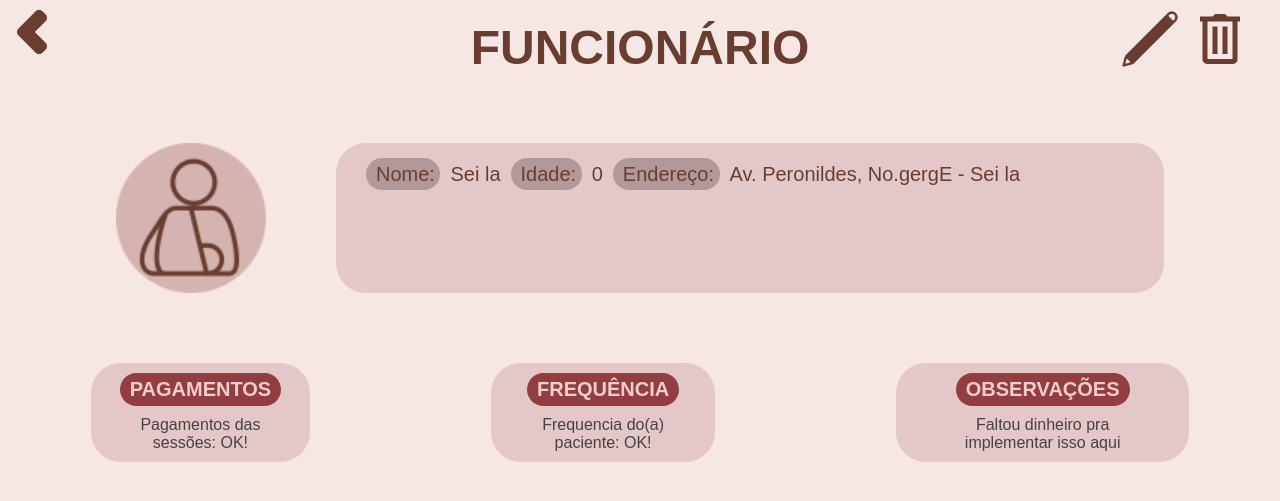
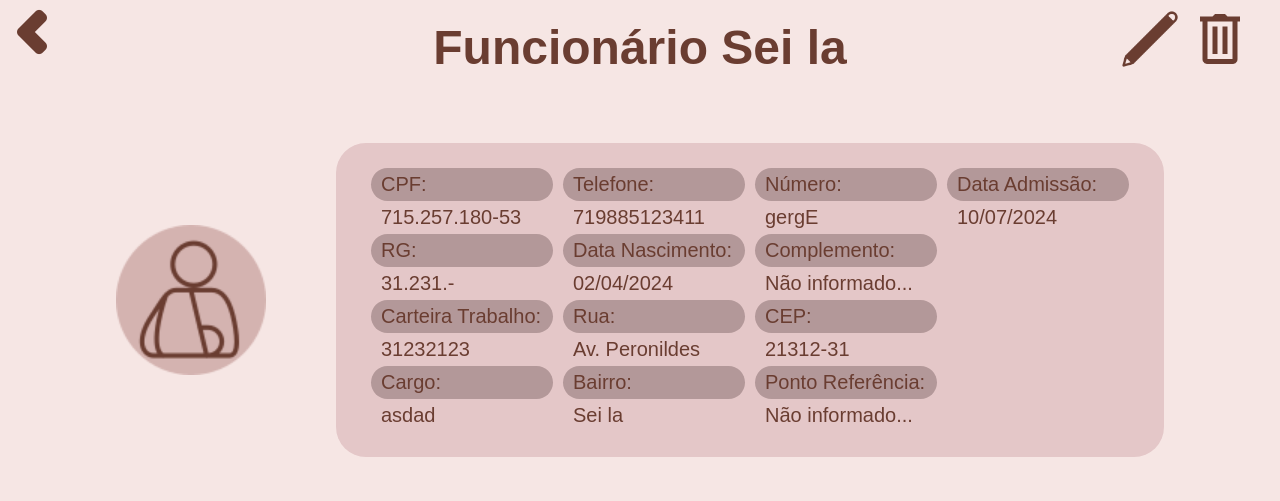
Before and after one commit to FabricioEllerSL/Clinica-Salutar, a Django app: page /funcionario/visualizar/1 in a window 1280 px wide. Shown: the part 71-572 px from the top of the page. Run offline with Django 5.2, Linux system fonts and the light colour scheme; a user stored in the database is signed in; data comes from the database, SQL or seed files in the repository.

Commit message:
refactor: nova pagina informacoes funcionario

```diff
--- a/funcionario/templates/funcionario/infos.html
+++ b/funcionario/templates/funcionario/infos.html
@@ -5,7 +5,7 @@
 
 <div style="display: flex;">
     <a href="{% url 'funcionario:display_funcionarios' %}" class="return-button"><img src="{% static 'home/imagens/chevron-left.png' %}" alt=""></a>
-    <h2 class="welcome-text">FUNCIONÁRIO</h2>
+    <h2 class="welcome-text">Funcionário {{ funcionario.nome }}</h2>
     <a href="{% url 'funcionario:edicao_funcionario' funcionario.id %}" style="position: absolute; right: 100px; top:80px;">
         <img src="{% static 'pacientes/imagens/editar-icon.png' %}" height="60" alt="">
     </a>
@@ -16,41 +16,74 @@
 
 <main>
     <!-- INFORMAÇÕES DO FUNCIONARIO -->
-    <div style="display: flex; justify-content: center; width: 100%; margin: 30px 0;">
+    <div style="display: flex; justify-content: center; align-items: center; width: 100%; margin: 30px 0;">
         <img src="{% static 'home/imagens/paciente-icon.png' %}" alt="" height="150">
         <div class="paciente-infos-container">
-            <div>
-                <h4 class="campos-paciente">Nome: </h4>
-                <h4 class="campos-paciente-dado">{{ funcionario.nome }}</h4>
+
+            <div class="paciente-infos-subcontainer">
+
+                <h4 class="campos-paciente campo-cpf">CPF: </h4>
+                <h4 class="campos-paciente-dado">{{ funcionario.cpf|slice:"0:3" }}.{{ funcionario.cpf|slice:"3:6" }}.{{ funcionario.cpf|slice:"6:9" }}-{{ funcionario.cpf|slice:"9:11" }}</h4>
+
+                <h4 class="campos-paciente">RG: </h4>
+                <h4 class="campos-paciente-dado">{{ funcionario.rg| slice:"0:2" }}.{{ funcionario.rg| slice:"2:5" }}.{{ funcionario.rg| slice:"5:8" }}-{{ funcionario.rg| slice:"8:" }}</h4>
+
+                <h4 class="campos-paciente">Carteira Trabalho: </h4>
+                <h4 class="campos-paciente-dado">{{ funcionario.num_cart_trab }}</h4>
+
+                <h4 class="campos-paciente">Cargo: </h4>
+                <h4 class="campos-paciente-dado">{{ funcionario.cargo }}</h4>
             </div>
-            <div>
-                <h4 class="campos-paciente">Idade: </h4>
-                <h4 class="campos-paciente-dado">{{ idade_funcionario }}</h4>
+
+            <div class="paciente-infos-subcontainer">
+
+                <h4 class="campos-paciente">Telefone: </h4>
+                <h4 class="campos-paciente-dado">{{ funcionario.telefone }}</h4>
+
+                <h4 class="campos-paciente">Data Nascimento: </h4>
+                <h4 class="campos-paciente-dado">{{ funcionario.data_nascimento | date:"d/m/Y" }}</h4>
+
+                <h4 class="campos-paciente">Rua: </h4>
+                <h4 class="campos-paciente-dado">{{ funcionario.rua }}</h4>
+
+                <h4 class="campos-paciente">Bairro: </h4>
+                <h4 class="campos-paciente-dado">{{ funcionario.bairro }}</h4>
             </div>
-            {% if endereco_funcionario %}
-            <div>
-                <h4 class="campos-paciente">Endereço: </h4>
-                <h4 class="campos-paciente-dado">{{ endereco_funcionario }}</h4>
+
+            <div class="paciente-infos-subcontainer">
+
+                <h4 class="campos-paciente">Número: </h4>
+                <h4 class="campos-paciente-dado">{{ funcionario.numero }}</h4>
+
+                {% if paciente.complemento %}
+                    <h4 class="campos-paciente">Complemento: </h4>
+                    <h4 class="campos-paciente-dado">{{ funcionario.complemento }}</h4>
+                {% else  %}
+                    <h4 class="campos-paciente">Complemento: </h4>
+                    <h4 class="campos-paciente-dado">Não informado...</h4>
+                {% endif %}
+
+                <h4 class="campos-paciente">CEP: </h4>
+                <h4 class="campos-paciente-dado">{{ funcionario.cep | slice:"0:5" }}-{{ funcionario.cep | slice:"5:" }}</h4>
+
+                {% if paciente.ponto_referencia %}
+                    <h4 class="campos-paciente">Ponto Referência: </h4>
+                    <h4 class="campos-paciente-dado">{{ funcionario.ponto_referencia }}</h4>
+                {% else  %}
+                    <h4 class="campos-paciente">Ponto Referência: </h4>
+                    <h4 class="campos-paciente-dado">Não informado...</h4>
+                {% endif %}
+
             </div>
-            {% endif %}
+
+            <div class="paciente-infos-subcontainer">
+
+                <h4 class="campos-paciente">Data Admissão: </h4>
+                <h4 class="campos-paciente-dado">{{ funcionario.data_admissao | date:"d/m/Y" }}</h4>
+
+            </div>
+
         </div>
     </div>
-
-    <!-- PAGAMENTOS - FREQUENCIAS - OBSERVAÇÕES -->
 </main>
-
-<div style="display: flex; justify-content: space-around; width: 100%; margin-top: 40px;">
-    <div class="demais-infos">
-        <h4 class="demais-infos-titulo">PAGAMENTOS</h4>
-        <p class="demais-infos-texto">Pagamentos das sessões: OK!</p>
-    </div>
-    <div class="demais-infos">
-        <h4 class="demais-infos-titulo">FREQUÊNCIA</h4>
-        <p class="demais-infos-texto">Frequencia do(a) paciente: OK!</p>
-    </div>
-    <div class="demais-infos">
-        <h4 class="demais-infos-titulo">OBSERVAÇÕES</h4>
-        <p class="demais-infos-texto">Faltou dinheiro pra implementar isso aqui</p>
-    </div>
-</div>
 {% endblock content %}
```
